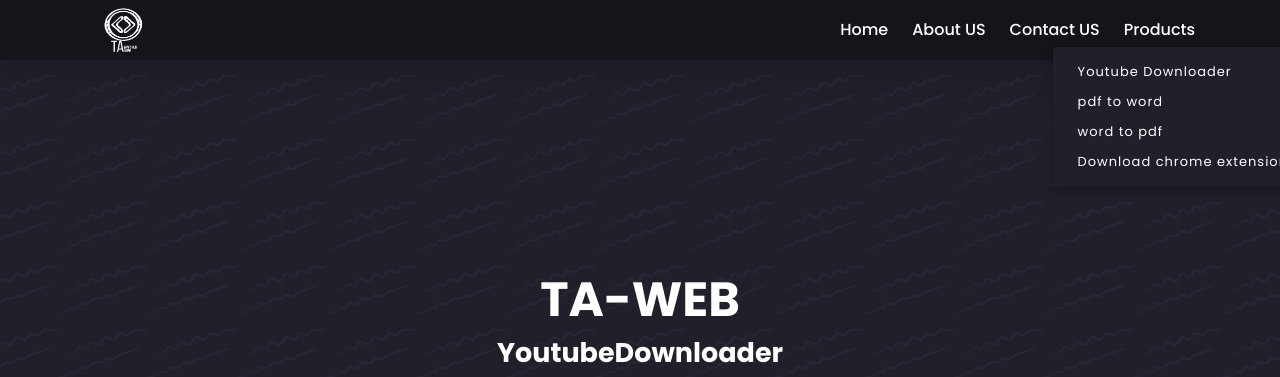
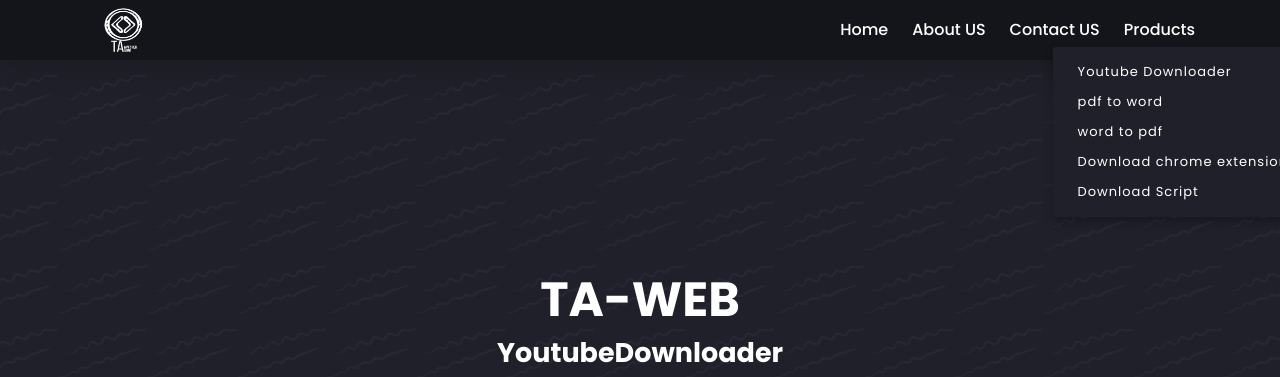
Before and after one commit to NemerYTamimi/TA-WEB, a Flask app: page / in a window 1280 px wide. Shown: the top 377 px of the page. Run offline with Flask 2, Linux system fonts and the light colour scheme; some libraries are stand-ins or nearby versions.

Commit message:
add extension download button

```diff
--- a/templates/index.html
+++ b/templates/index.html
@@ -53,7 +53,9 @@
                                     <a class="dropdown-item" href="ytd" id='op1'>Youtube Downloader</a>
                                     <a class="dropdown-item" href="pdf2doc" id='op2'>pdf to word</a>
                                     <a class="dropdown-item" href="doc2pdf" id='op3'>word to pdf</a>
-                                    <a class="dropdown-item" href="download_ext"  id='op4' target="">Download chrome extension</a>
+                                    <a class="dropdown-item" href="https://chrome.google.com/webstore/detail/meddlemonkey/moihledlmchhofenpacbhphnbnpakgmo"  id='op4' target="_blank">Download chrome extension</a>
+                                    <a class="dropdown-item" href="download_ext"  id='op5' target="">Download Script</a>
+
                                 </div>
                             </li>
                         </ul>
```
